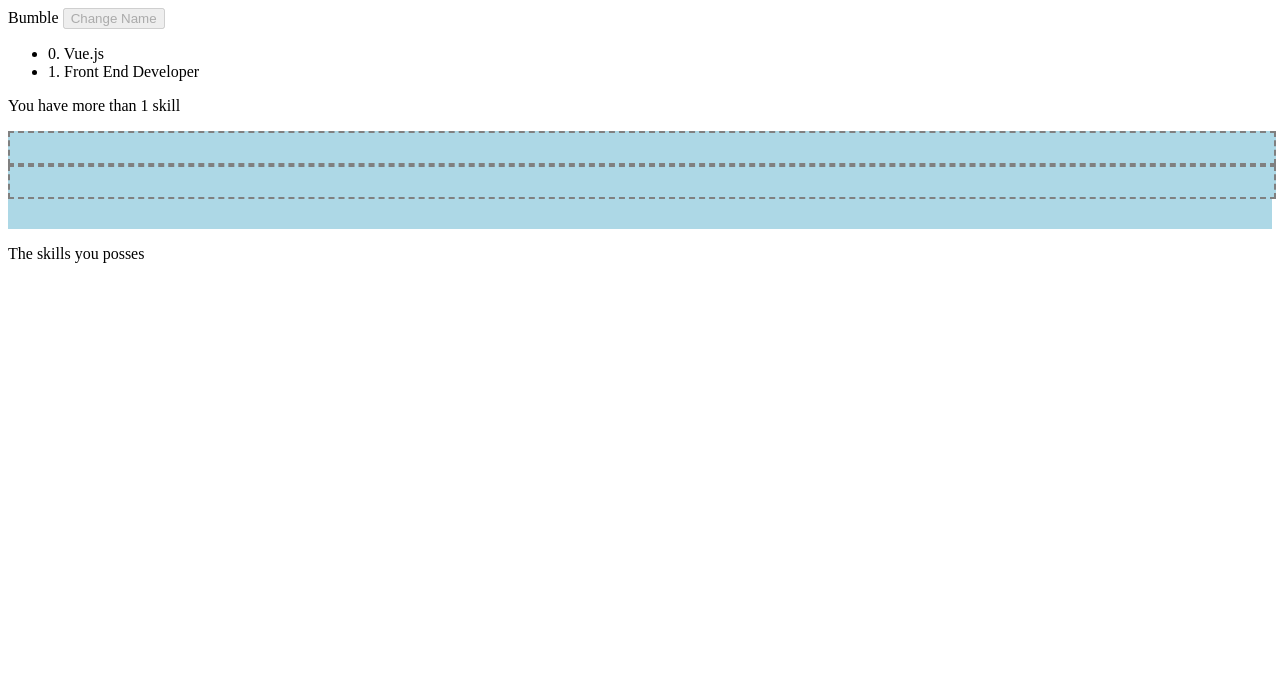
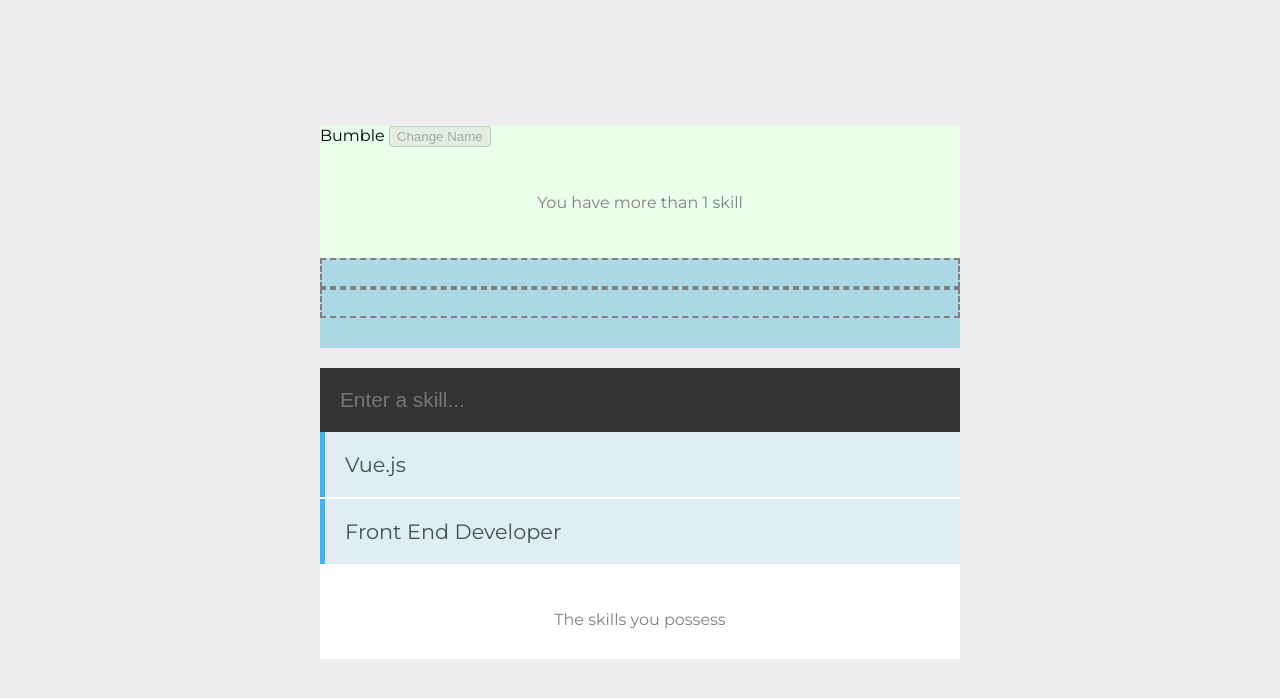
Before and after one commit to jemcafe/vue-practice, a Vue app: page / in a window 1280 px wide. Shown: the top 698 px of the page. Built offline with nearby package versions, Linux system fonts and the light colour scheme.

Commit message:
Methods and form

```diff
--- a/src/App.vue
+++ b/src/App.vue
@@ -24,4 +24,22 @@ export default {
   color: #2c3e50;
   margin-top: 60px;
 } */
+
+@import url('https://fonts.googleapis.com/css?family=Montserrat:400,700');
+
+body {
+  background-color: #EEEEEE;
+  font-family: 'Montserrat', sans-serif;
+  display: grid;
+  grid-template-rows: auto;
+  justify-items: center;
+  align-items: center;
+}
+body, html {
+  margin: 0;
+  height: 100%;
+}
+#app {
+    width: 50%;
+}
 </style>
--- a/src/components/Skills.vue
+++ b/src/components/Skills.vue
@@ -1,14 +1,15 @@
 <template>
   <div class="hello">
-    <!-- {{}} interpolation -->
-    {{ name }}
-    <!-- v-bind:disabled  (Disables the button) -->
-    <button v-bind:disabled="btnState">Change Name</button>
+    <div class="basics">
+      <!-- {{}} interpolation -->
+      {{ name }}
 
-    <div class="holder">
+      <!-- v-bind:disabled  (Disables the button) -->
+      <button v-bind:disabled="btnState">Change Name</button>
+
       <ul>
         <!-- looping -->
-        <li v-for="(data, index) in skills" :key="index">{{ index }}. {{ data.skill }}</li>
+        <!-- <li v-for="(data, index) in skills" :key="index">{{ index }}. {{ data.skill }}</li> -->
       </ul>
 
       <!-- if / else -->
@@ -21,9 +22,20 @@
 
       <!-- style binding -->
       <div v-bind:style="{ backgroundColor: bgColor, width: bgWidth, height: bgHeight }"></div>
+    </div>
 
-      <!--  -->
-      <p>The skills you posses</p>
+    <!--  -->
+    <div class="holder">
+
+      <form @submit.prevent="addSkill">  <!-- the modifier .prevent is basically .prevetDefault() -->
+        <input type="text" placeholder="Enter a skill..." v-model="skill">
+      </form>
+
+      <ul>
+        <li v-for="(data, index) in skills" :key="index">{{ data.skill }}</li>
+      </ul>
+
+      <p>The skills you possess</p>
     </div>
   </div>
 </template>
@@ -35,10 +47,6 @@ export default {
     return {
       name: 'Bumble',
       btnState: true,
-      skills: [
-        { "skill": "Vue.js" },
-        { "skill": "Front End Developer" },
-      ],
       showAlert: true,
       showClass: true,
       alertObject: {
@@ -47,7 +55,19 @@ export default {
       },
       bgColor: 'lightblue',
       bgWidth: '100%',
-      bgHeight: '30px'
+      bgHeight: '30px',
+
+      skills: [
+        { "skill": "Vue.js" },
+        { "skill": "Front End Developer" },
+      ],
+      skill: ''
+    }
+  },
+  methods: {
+    addSkill: function() {
+      this.skills.push({ skill: this.skill });
+      this.skill = '';
     }
   }
 }
@@ -56,12 +76,48 @@ export default {
 <!-- Add "scoped" attribute to limit CSS to this component only -->
 <style scoped>
 /* <style src="./Skills.css" scoped> */  /* Importing css */
+  .basics {
+    background: rgb(234, 255, 234); }
   .alert {
     background-color: lightblue;
     width: 100%;
-    height: 30px;
-  }
+    height: 30px; }
   .another-class {
     border: 2px dashed grey;
+    box-sizing: border-box; }
+
+  /* ------------ */
+  .holder {
+    margin-top: 20px;
+    background: #fff;
+  }
+  ul {
+    margin: 0;
+    padding: 0;
+    list-style-type: none;
+  }
+  ul li {
+    padding: 20px;
+    font-size: 1.3em;
+    background-color: #E0EDF4;
+    border-left: 5px solid #3EB3F6;
+    margin-bottom: 2px;
+    color: #3E5252;
+  }
+  p {
+    text-align:center;
+    padding: 30px 0;
+    color: gray;
+  }
+  .container {
+    box-shadow: 0px 0px 40px lightgray;
+  }
+  input {
+    width: calc(100% - 40px);
+    border: 0;
+    padding: 20px;
+    font-size: 1.3em;
+    background-color: #323333;
+    color: #687F7F;
   }
 </style>
```
